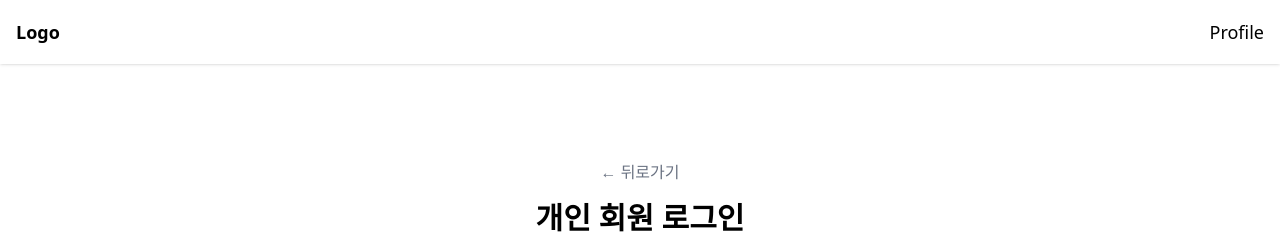
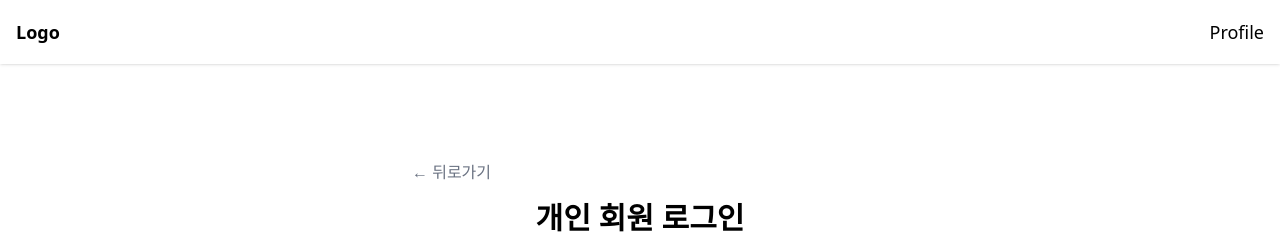
Before and after one commit to DaSiHaeBom/DaSiHaeBom-FE, a React (Vite) app: page /login/personal in a window 1280 px wide. Shown: the top 250 px of the page. Built offline with nearby package versions, Linux system fonts and the light colour scheme; no server answers.

Commit message:
feat: 개인 로그인 및 회원가입 페이지에 개발 준비중 알림 추가

```diff
--- a/src/pages/PersonalLogin.tsx
+++ b/src/pages/PersonalLogin.tsx
@@ -54,16 +54,16 @@ export default function PersonalLogin() {
     <div className="flex justify-center items-center h-screen bg-white">
       <div className="flex items-center justify-center">
         <div className="w-114">
+          <button
+            onClick={handleBack}
+            className="text-gray-500 hover:text-gray-700 mb-4"
+          >
+            ← 뒤로가기
+          </button>
           <div className="text-center mb-8">
-            <button
-              onClick={handleBack}
-              className="text-gray-500 hover:text-gray-700 mb-4"
-            >
-              ← 뒤로가기
-            </button>
-            <h1 className="text-3xl font-bold text-black mb-8">
+            <p className="text-3xl font-bold text-black mb-8">
               개인 회원 로그인
-            </h1>
+            </p>
           </div>
 
           <div className="bg-white rounded-lg border border-gray-200 p-8 shadow-sm">
@@ -143,6 +143,7 @@ export default function PersonalLogin() {
               <button
                 type="button"
                 className="text-gray-500 hover:text-gray-700 text-sm underline"
+                onClick={() => alert('개발 준비중입니다')}
               >
                 또는 카카오톡 간편 로그인
               </button>
--- a/src/pages/PersonalSignup.tsx
+++ b/src/pages/PersonalSignup.tsx
@@ -435,6 +435,7 @@ export default function PersonalSignup() {
               <button
                 type="button"
                 className="w-full bg-white border border-gray-300 text-orange-400 py-3 px-4 rounded-lg hover:bg-gray-50 transition-colors font-medium"
+                onClick={() => alert('개발 준비중입니다')}
               >
                 카카오톡 회원가입
               </button>
```
